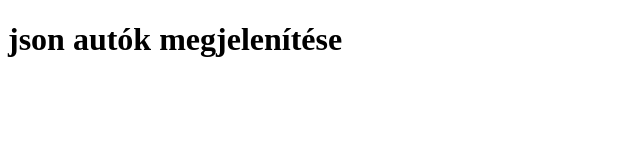
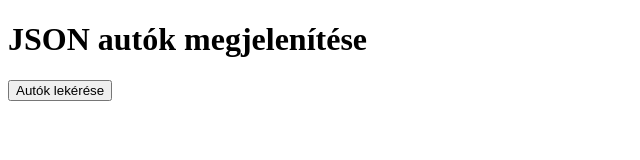
Before and after one commit to KZoli1990/autok-json-js, a plain HTML site: page index.html in a window 1280 px wide. Shown: the whole page, without its empty margins (0-640 px from the left). Drawn offline with Linux system fonts and the light colour scheme.

Commit message:
index.html fájl szerkesztés kész

```diff
--- a/index.html
+++ b/index.html
@@ -10,7 +10,9 @@
 </head>
 <body>
     <div class="container">
-        <h1>json autók megjelenítése</h1>
+        <h1>JSON autók megjelenítése</h1>
+
+        <button id="button">Autók lekérése</button>
 
         <div class="result"></div>
 
```
